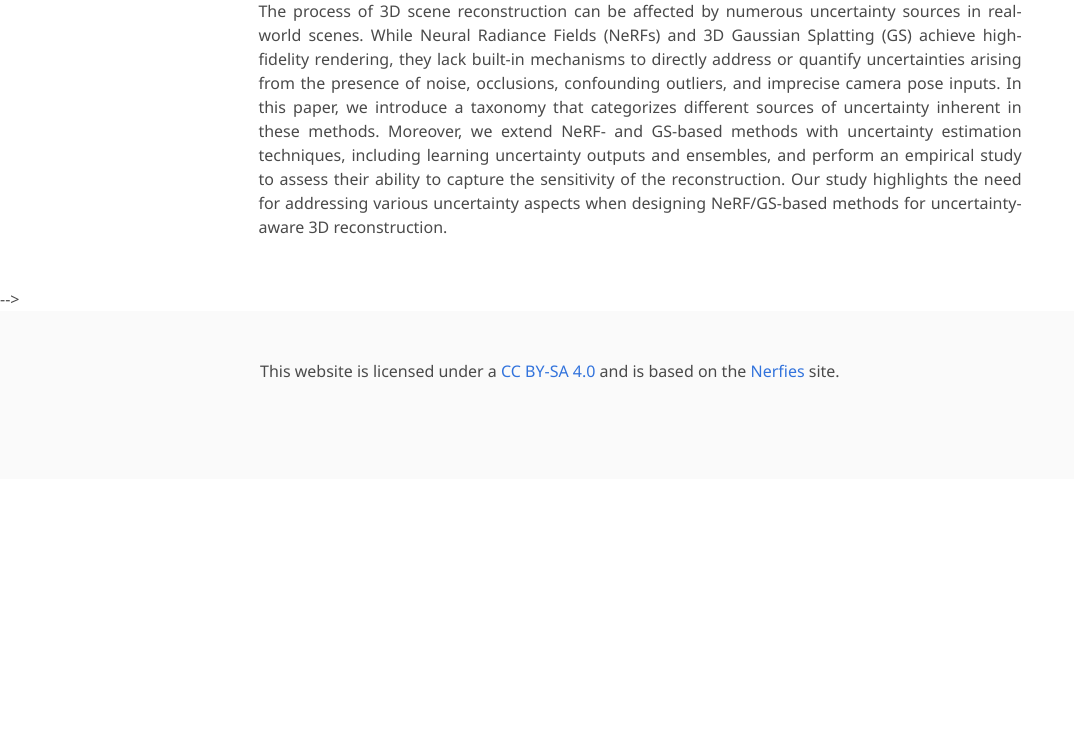
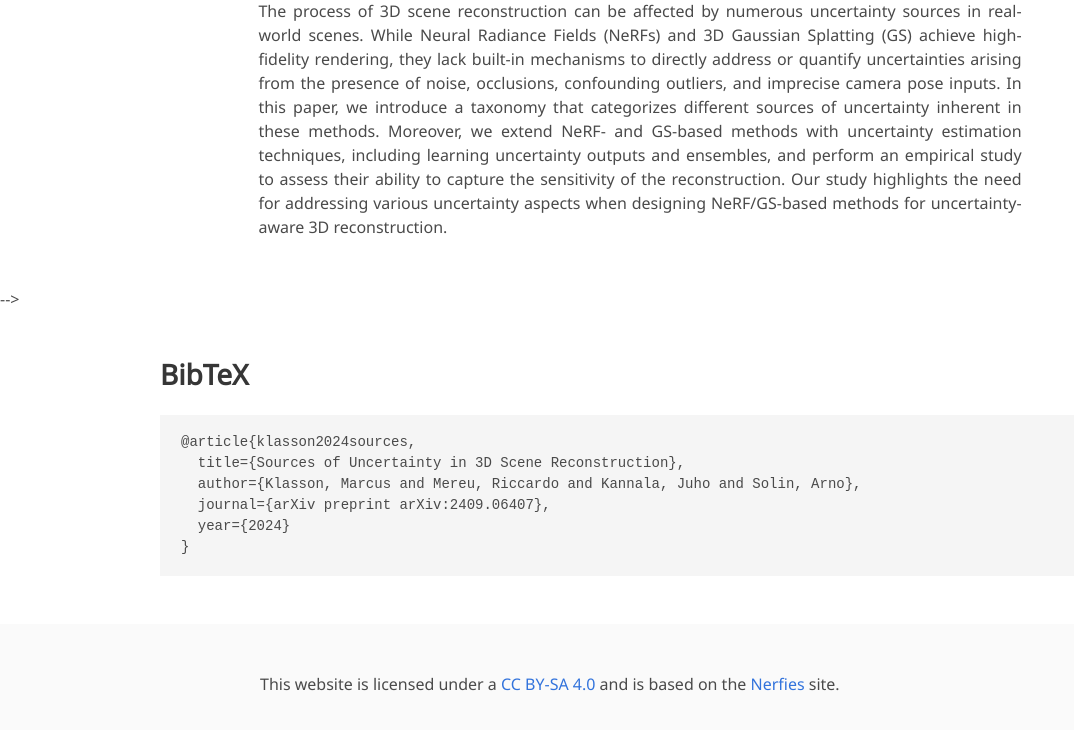
Before and after one commit to AaltoML/uncertainty-nerf-gs, a plain HTML site: page index.html in a window 1280 px wide. Shown: the part 478-1208 px from the top of the page, without its empty margins (0-1074 px from the left). Before the commit the page ends 957 px from the top, so only its background shows below. Drawn offline with nearby package versions, Linux system fonts and the light colour scheme; some icons are missing; a web font is replaced by a local one.

Commit message:
added bibtex citation

```diff
--- a/index.html
+++ b/index.html
@@ -428,19 +428,18 @@
 </section>
 -->
 
-<!--
+<!-- Citation -->
 <section class="section" id="BibTeX">
   <div class="container is-max-desktop content">
     <h2 class="title">BibTeX</h2>
-    <pre><code>@article{park2021nerfies,
-  author    = {Park, Keunhong and Sinha, Utkarsh and Barron, Jonathan T. and Bouaziz, Sofien and Goldman, Dan B and Seitz, Steven M. and Martin-Brualla, Ricardo},
-  title     = {Nerfies: Deformable Neural Radiance Fields},
-  journal   = {ICCV},
-  year      = {2021},
+    <pre><code>@article{klasson2024sources,
+  title={Sources of Uncertainty in 3D Scene Reconstruction},
+  author={Klasson, Marcus and Mereu, Riccardo and Kannala, Juho and Solin, Arno},
+  journal={arXiv preprint arXiv:2409.06407},
+  year={2024}
 }</code></pre>
   </div>
 </section>
--->
 
 <footer class="footer">
   <div class="container">
```
